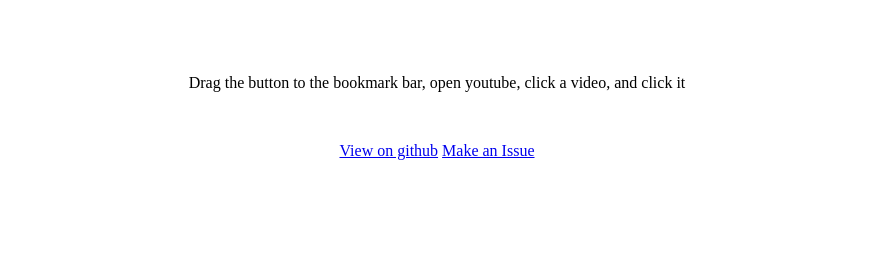
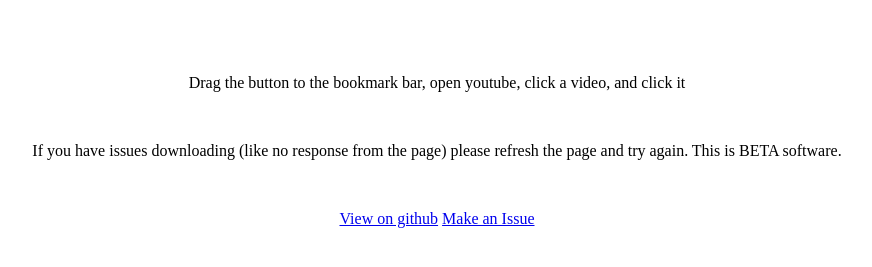
Before and after one commit to ethanaobrien/youtube-downloader, a plain HTML site: page index.html in a window 1280 px wide. Shown: the part 133-400 px from the top of the page, without its empty margins (203-1075 px from the left). Drawn offline with Linux system fonts and the light colour scheme.

Commit message:
Add description

```diff
--- a/index.html
+++ b/index.html
@@ -31,6 +31,8 @@
 <br><br>
 <p>Drag the button to the bookmark bar, open youtube, click a video, and click it</p>
 <br>
+<p>If you have issues downloading (like no response from the page) please refresh the page and try again. This is BETA software.</p>
+<br>
 <p><a href='https://github.com/ethanaobrien/youtube-downloader'>View on github</a>    <a href='https://github.com/ethanaobrien/youtube-downloader/issues'>Make an Issue</a></p>
 </center>
 </body>
```
Also changed, not shown: README.md.
